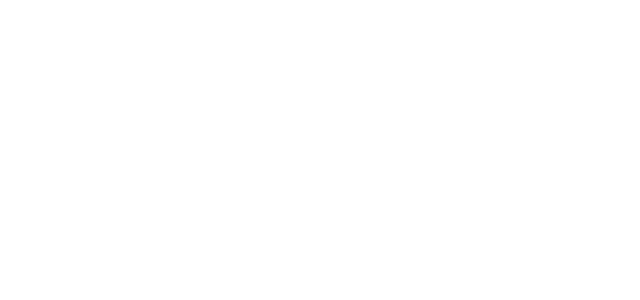
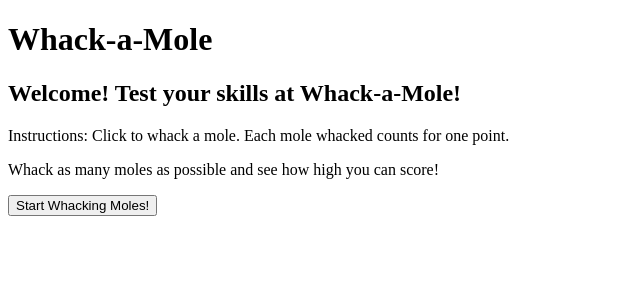
Before and after one commit to rob10-us/whack-a-mole-workshop, a React (Vite) app: page / in a window 1280 px wide. Shown: the top 300 px of the page, without its empty margins (0-640 px from the left). Built offline with nearby package versions, Linux system fonts and the light colour scheme.

Commit message:
started app.jsx, showed welcome screen and connected playing state

```diff
--- a/src/App.jsx
+++ b/src/App.jsx
@@ -1,3 +1,13 @@
+import { useGame } from "./GameContext";
+import Welcome from "./Welcome";
+
 export default function App() {
-  return <></>;
+  const { playing } = useGame();
+
+  return (
+    <>
+      <h1>Whack-a-Mole</h1>
+      {playing ? <p>The game has begun!</p> : <Welcome />}
+    </>
+  );
 }
```
